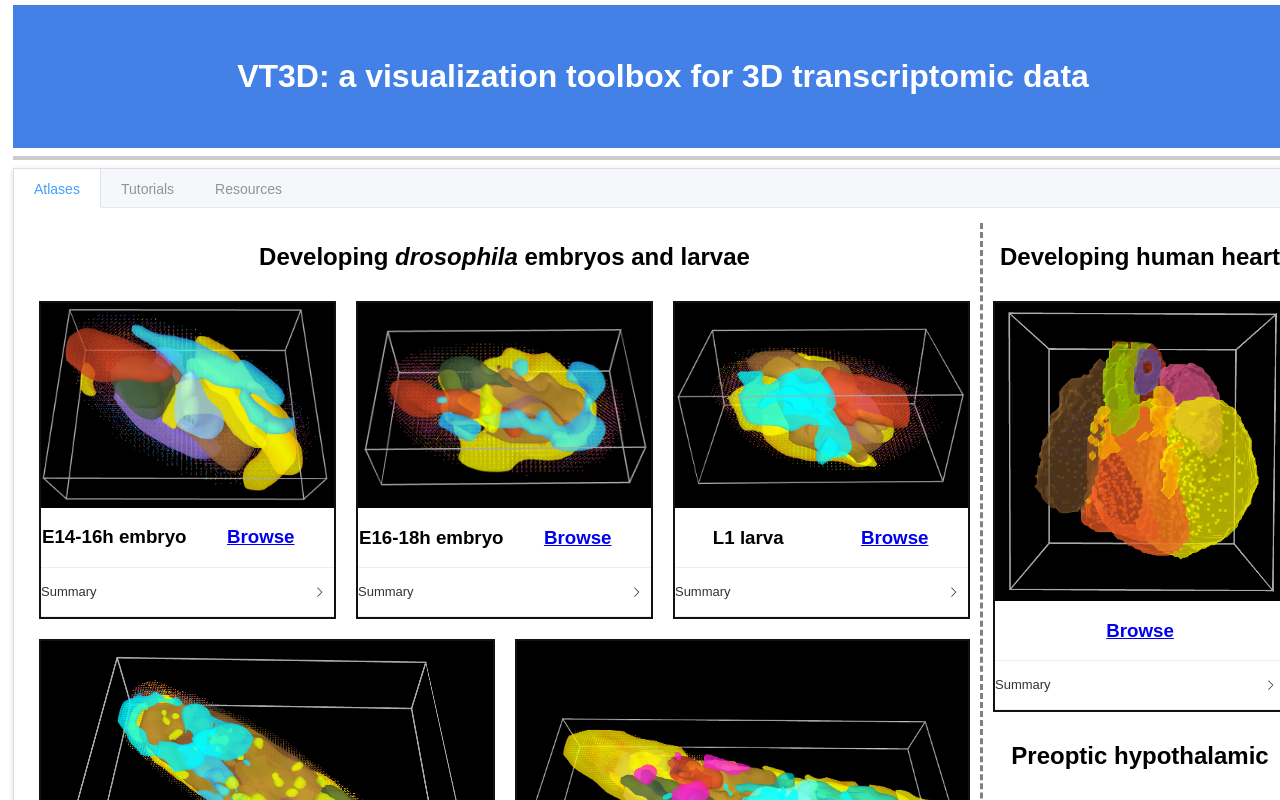
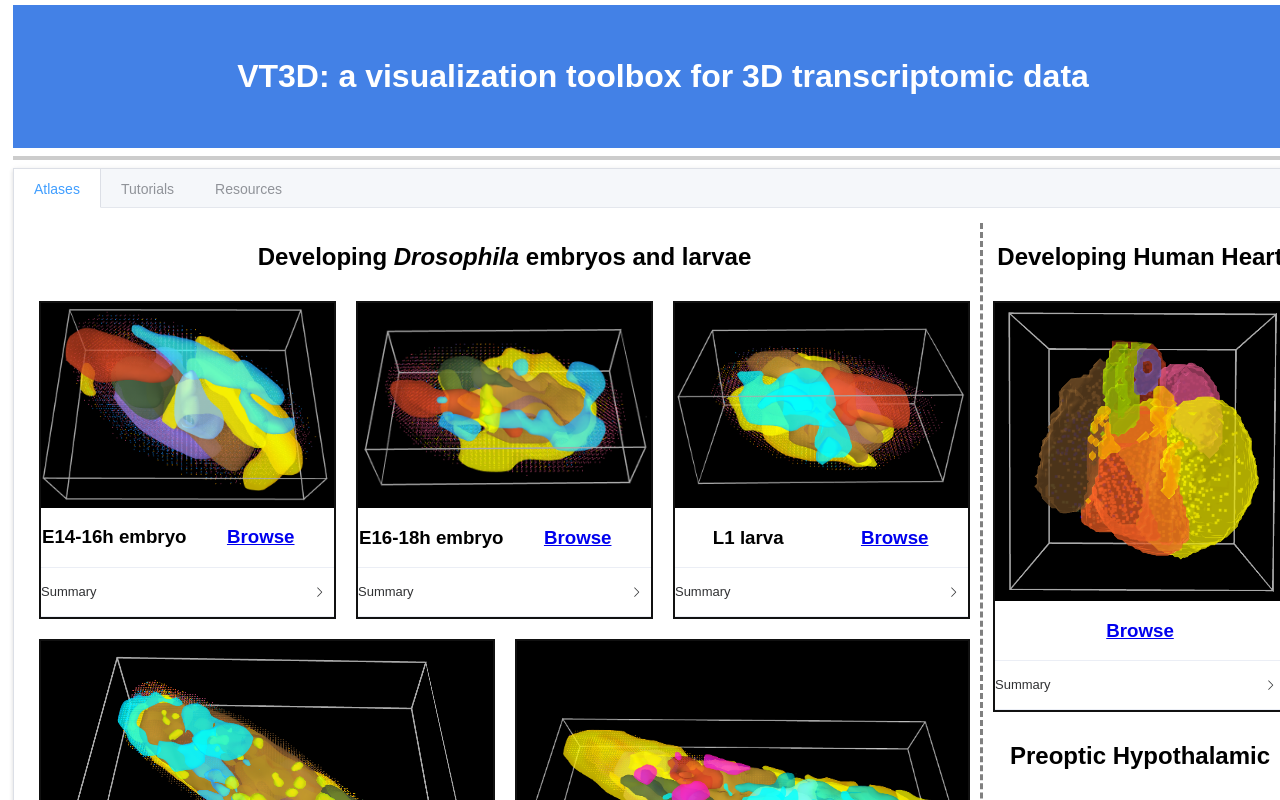
Before and after one commit to YaoLi3/VT3D_Index, a Vue app: page / in a window 1280 px wide. Shown: the top 800 px of the page. Built offline with nearby package versions, Linux system fonts and the light colour scheme.

Commit message:
change few letters from lower case to upper case

```diff
--- a/src/Home.vue
+++ b/src/Home.vue
@@ -11,7 +11,7 @@
           <el-col :span="18">
             <el-row>
               <el-col :span="24">
-                <h2>Developing <i>drosophila</i> embryos and larvae</h2>
+                <h2>Developing <i>Drosophila</i> embryos and larvae</h2>
               </el-col>
             </el-row>
             <el-row>
@@ -336,7 +336,7 @@
                     <el-col :span="24">
                        <el-row>
                           <el-col :span="24">
-                            <h2>Developing human heart</h2>
+                            <h2>Developing Human Heart</h2>
                           </el-col>
                        </el-row>
                       <div class='card'>
@@ -377,7 +377,7 @@
                 <el-col :span="24">
                    <el-row>
                       <el-col :span="24">
-                        <h2>Preoptic hypothalamic</h2>
+                        <h2>Preoptic Hypothalamic</h2>
                       </el-col>
                    </el-row>
                   <div class='card'>
```
